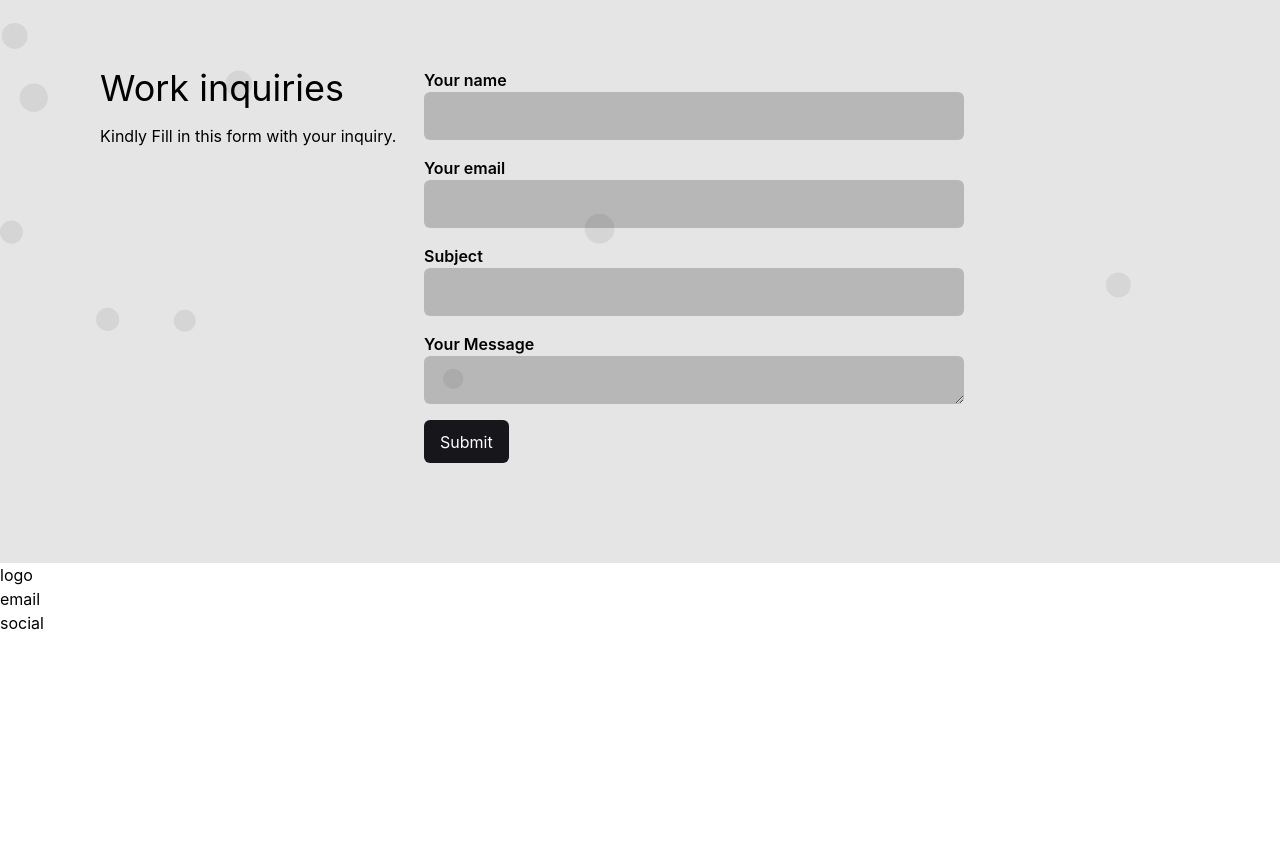
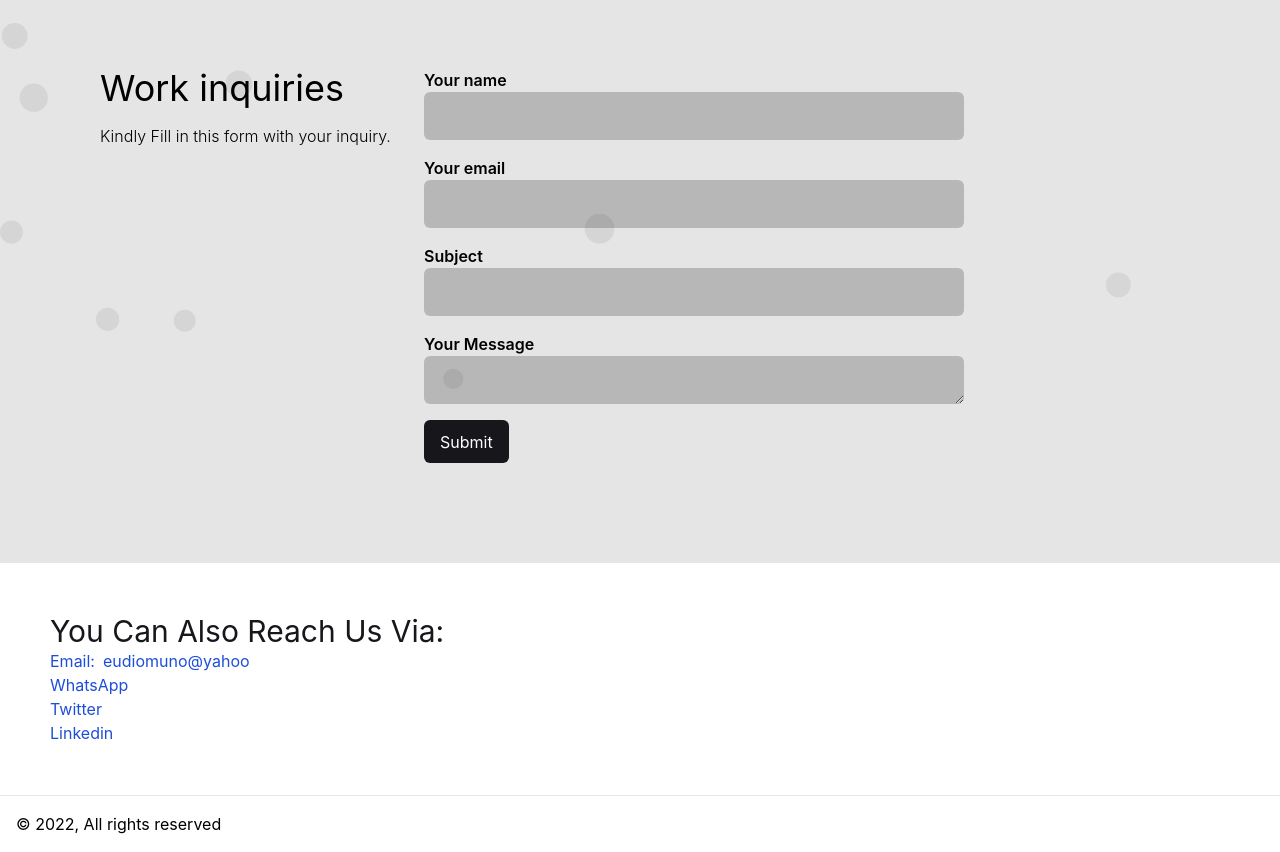
Before and after one commit to uezekiel-mufin/nextportfolio, a Next.js app: page /contact in a window 1280 px wide. Shown: the part 380-1232 px from the top of the page. Before the commit the page ends 1015 px from the top, so only its background shows below. Built offline with nearby package versions, Linux system fonts and the light colour scheme.

Commit message:
contact form

```diff
--- a/package.json
+++ b/package.json
@@ -9,9 +9,13 @@
     "lint": "next lint"
   },
   "dependencies": {
+    "@emailjs/browser": "^3.6.2",
+    "emailjs": "^4.0.0",
+    "framer-motion": "^6.5.1",
     "next": "12.2.2",
     "react": "18.2.0",
     "react-dom": "18.2.0",
+    "react-hook-form": "^7.33.1",
     "react-icons": "^4.4.0",
     "react-tsparticles": "^2.1.3",
     "tsparticles": "^2.1.3"
--- a/pages/contact/index.jsx
+++ b/pages/contact/index.jsx
@@ -1,7 +1,41 @@
 /* eslint-disable react/no-unescaped-entities */
-import React from "react";
+import React, { useState, useRef } from "react";
+import { useForm } from "react-hook-form";
+import { motion } from "framer-motion";
+import emailjs from "@emailjs/browser";
 
 const Contact = () => {
+  const {
+    handleSubmit,
+    register,
+    reset,
+    formState: { errors },
+  } = useForm({
+    mode: "onTouched",
+    shouldFocusError: true,
+    reValidateMode: "onSubmit",
+    criteriaMode: "firstError",
+  });
+  const [userData, setUserData] = useState({});
+
+  const regForm = (data, e) => {
+    e.preventDefault();
+    reset();
+    setUserData(data);
+  };
+
+  const form = useRef();
+
+  const sendEmail = (e) => {
+    e.preventDefault();
+    emailjs.sendForm(
+      "service_ezzy",
+      "template_lf4fnom",
+      form.current,
+      "vngt2iIdOB55EqdDp"
+    );
+    e.target.reset();
+  };
   return (
     <div className='flex flex-col pt-[100px]'>
       <div className='my-[20px] mb-[5rem] py-[20px] w-2/5 mx-[4rem]'>
@@ -14,10 +48,15 @@ const Contact = () => {
       <div className='bg-[rgba(0,0,0,0.1)] form'>
         <div className='flex flex-col gap-[1rem]'>
           <h2 className='text-4xl'>Work inquiries</h2>
-          <p>Kindly Fill in this form with your inquiry.</p>
+          <p className='font-light'>
+            Kindly Fill in this form with your inquiry.
+          </p>
         </div>
         <div className='col-start-2  row-span-full'>
-          <form className='flex flex-col gap-[1rem]'>
+          <form
+            className='flex flex-col gap-[1rem]'
+            onSubmit={(handleSubmit(regForm), sendEmail)}
+          >
             <div className='flex flex-col '>
               <label htmlFor='name' className='text-base font-semibold'>
                 Your name
@@ -66,11 +105,58 @@ const Contact = () => {
           </form>
         </div>
       </div>
-      <div>
-        <div>logo</div>
-        <div>email</div>
-        <div>social</div>
+      <div className='p-[50px] capitalize text-blue-700'>
+        <h4 className='text-3xl font-semi-bold text-[#17161A]'>
+          You can also reach us via:
+        </h4>
+        <ul>
+          <li className='flex gap-2 lowercase'>
+            <a
+              href='https://www.eudiomuno@yahoo.com'
+              className='text-base hover:text-red active:red capitalize '
+              target='_blank'
+              rel='noreferrer'
+            >
+              email:
+            </a>
+            <span>eudiomuno@yahoo</span>
+          </li>
+          <li>
+            <a
+              href='https://wa.me/+2348147576669'
+              className='text-base hover:text-red active:red '
+              target='_blank'
+              rel='noreferrer'
+            >
+              whatsApp
+            </a>
+          </li>
+          <li>
+            <a
+              href='https://www.twitter.com/EzzyWealth'
+              className='text-base hover:text-red active:red '
+              target='_blank'
+              rel='noreferrer'
+            >
+              twitter
+            </a>
+          </li>
+          <li>
+            <a
+              href='https://www.linkedin.com/in/ezekiel-udiomuno-b14539150'
+              className='text-base hover:text-red active:red '
+              target='_blank'
+              rel='noreferrer'
+            >
+              linkedin
+            </a>
+          </li>
+        </ul>
       </div>
+      <hr />
+      <footer className='p-4'>
+        <p>&copy; 2022, All rights reserved</p>
+      </footer>
     </div>
   );
 };
--- a/public/components/navbar.jsx
+++ b/public/components/navbar.jsx
@@ -2,7 +2,7 @@ import React from "react";
 import Link from "next/link";
 const Navbar = () => {
   return (
-    <nav className=' w-full fixed flex flex-row h-[80px] items-center justify-between z-[999]'>
+    <nav className=' w-full fixed flex flex-row h-[80px] items-center justify-between bg-white z-[999]'>
       <span className='flex flex-1 text-5xl italic mx-10'>
         <Link href='/'>
           <h1 className=' shadow-md  cursor-pointer font-extrabold shadow-blue-400'>
```
Also changed, not shown: 1 other file (tests, documents, lock files or other folders).
